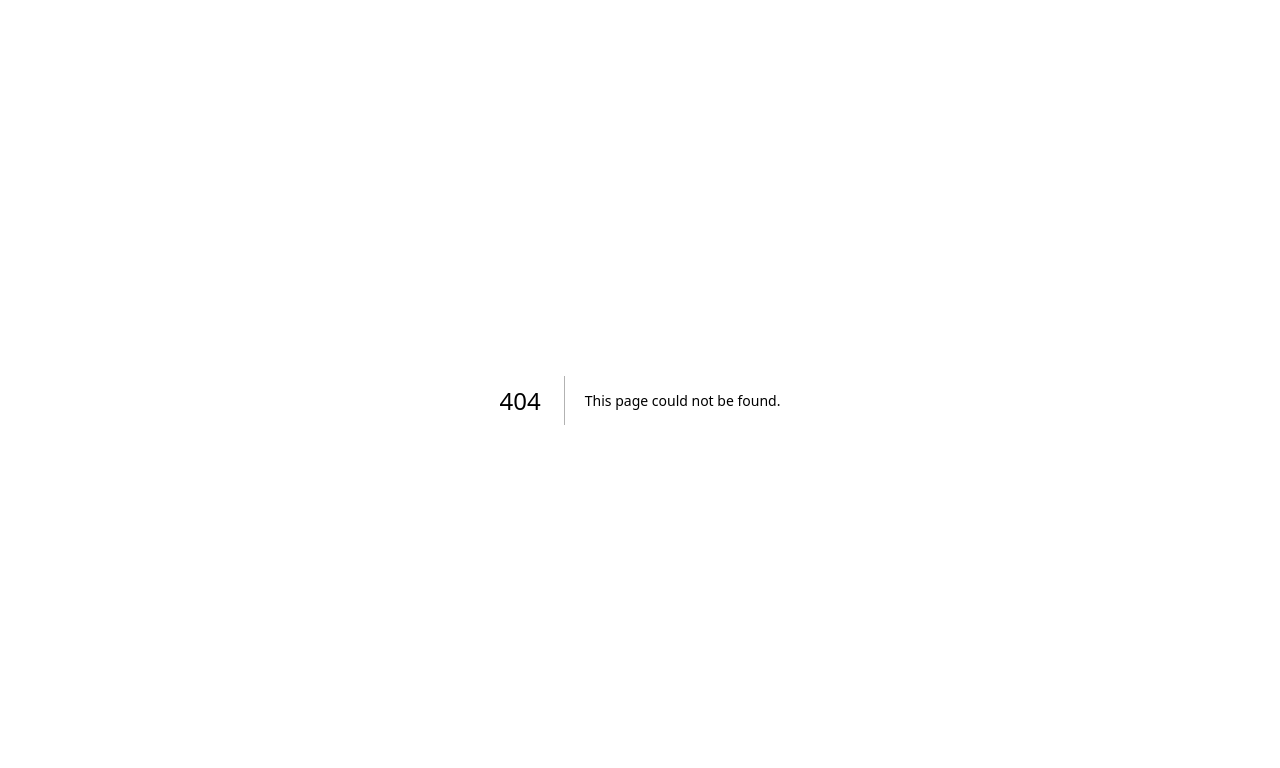
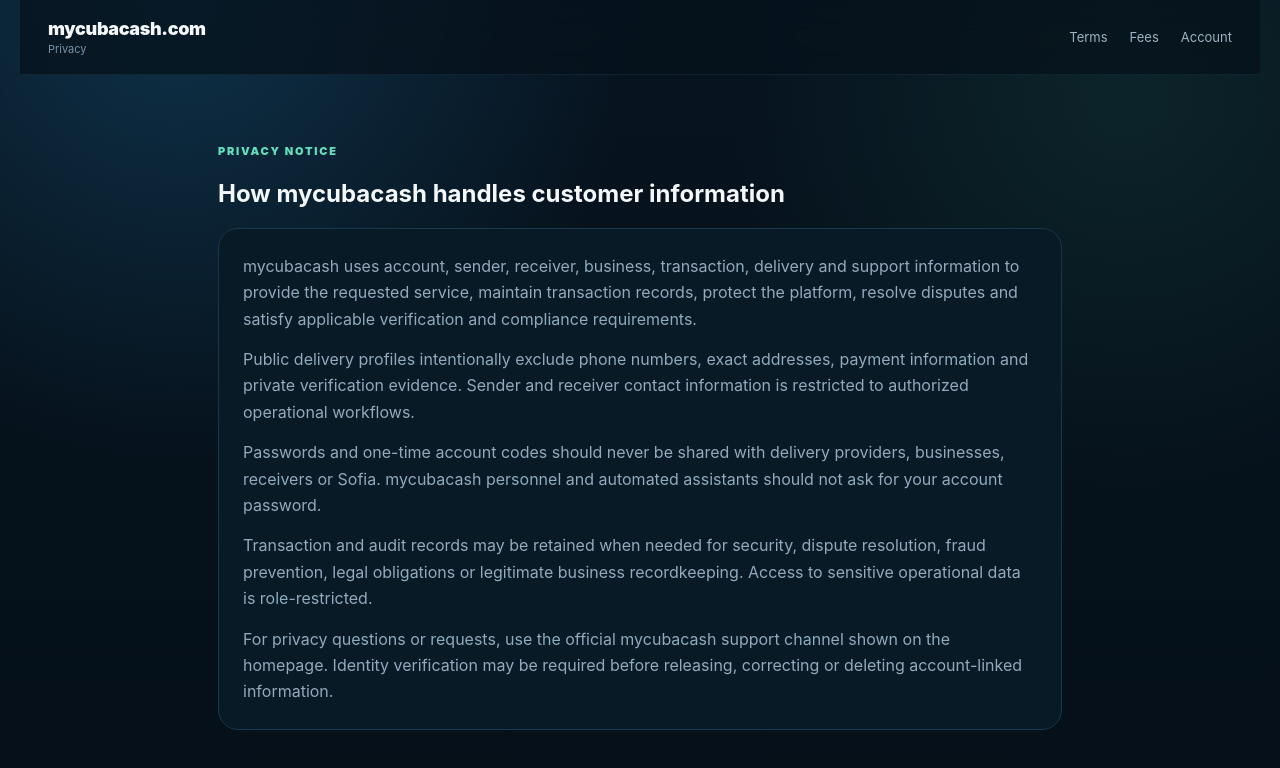
Before and after one commit to SAHJONY/CUBACASH, a Next.js app: page /en/privacy in a window 1280 px wide. Before the commit this address had no page. Shown: the top 768 px of the page. Built offline with nearby package versions, Linux system fonts and the light colour scheme.

Commit message:
Add privacy notice for customer data

```diff
--- /dev/null
+++ b/app/[locale]/privacy/page.tsx
@@ -0,0 +1,17 @@
+import {localeOf} from '@/lib/i18n';
+
+export default async function PrivacyPage({params}:{params:Promise<{locale:string}>}){
+  const {locale:raw}=await params; const locale=localeOf(raw);
+  return <main className="shell" dir={locale==='ar'?'rtl':'ltr'}>
+    <nav className="nav"><a href={`/${locale}`} className="brandwrap"><div className="brand">mycubacash.com</div><small>Privacy</small></a><div className="navlinks"><a href={`/${locale}/terms`}>Terms</a><a href={`/${locale}/fees`}>Fees</a><a href={`/${locale}/auth`}>Account</a></div></nav>
+    <section className="section" style={{maxWidth:900,margin:'0 auto'}}><span className="eyebrow">PRIVACY NOTICE</span><h1>How mycubacash handles customer information</h1>
+      <div className="feature" style={{display:'grid',gap:14}}>
+        <p>mycubacash uses account, sender, receiver, business, transaction, delivery and support information to provide the requested service, maintain transaction records, protect the platform, resolve disputes and satisfy applicable verification and compliance requirements.</p>
+        <p>Public delivery profiles intentionally exclude phone numbers, exact addresses, payment information and private verification evidence. Sender and receiver contact information is restricted to authorized operational workflows.</p>
+        <p>Passwords and one-time account codes should never be shared with delivery providers, businesses, receivers or Sofia. mycubacash personnel and automated assistants should not ask for your account password.</p>
+        <p>Transaction and audit records may be retained when needed for security, dispute resolution, fraud prevention, legal obligations or legitimate business recordkeeping. Access to sensitive operational data is role-restricted.</p>
+        <p>For privacy questions or requests, use the official mycubacash support channel shown on the homepage. Identity verification may be required before releasing, correcting or deleting account-linked information.</p>
+      </div>
+    </section>
+  </main>;
+}
```
